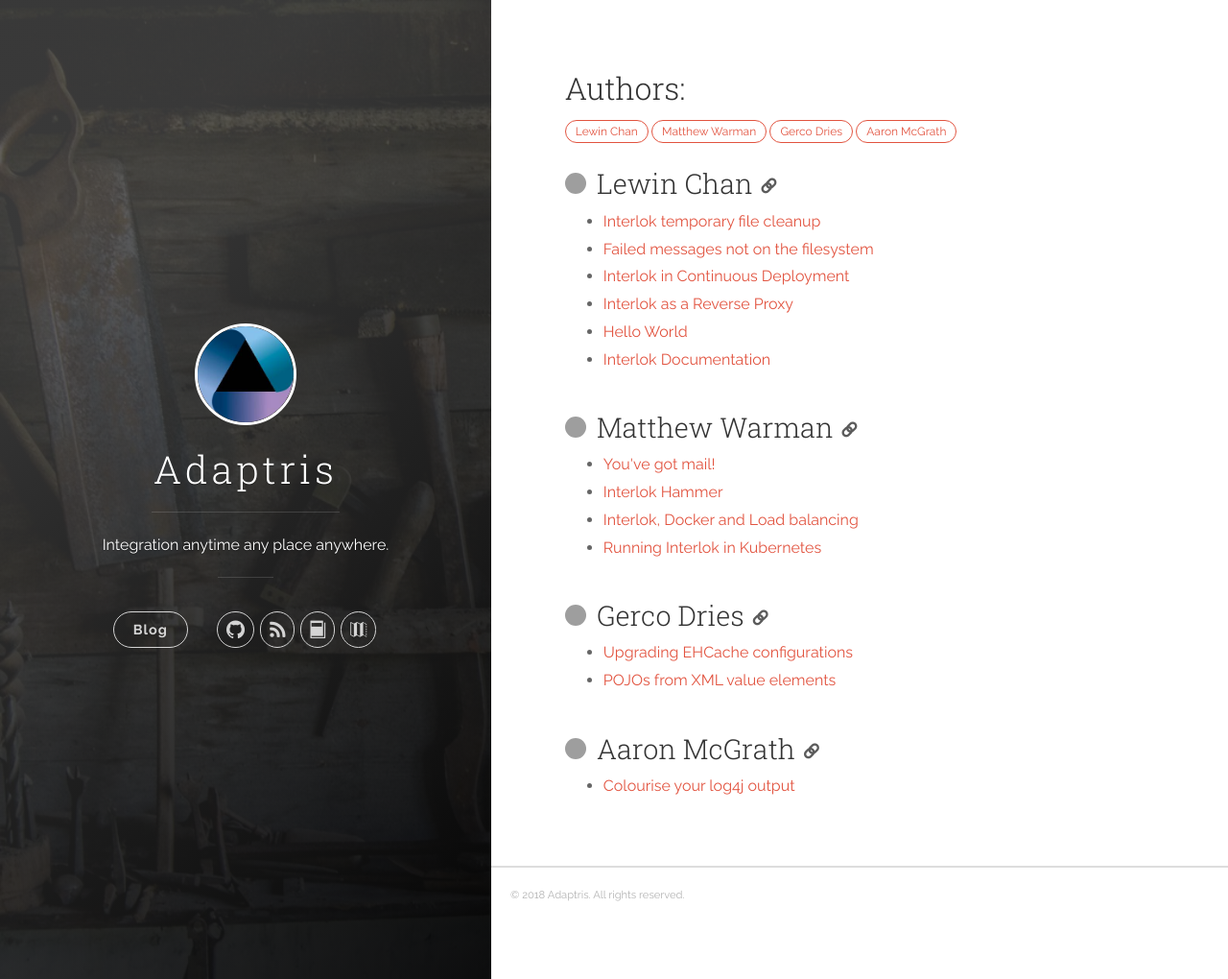
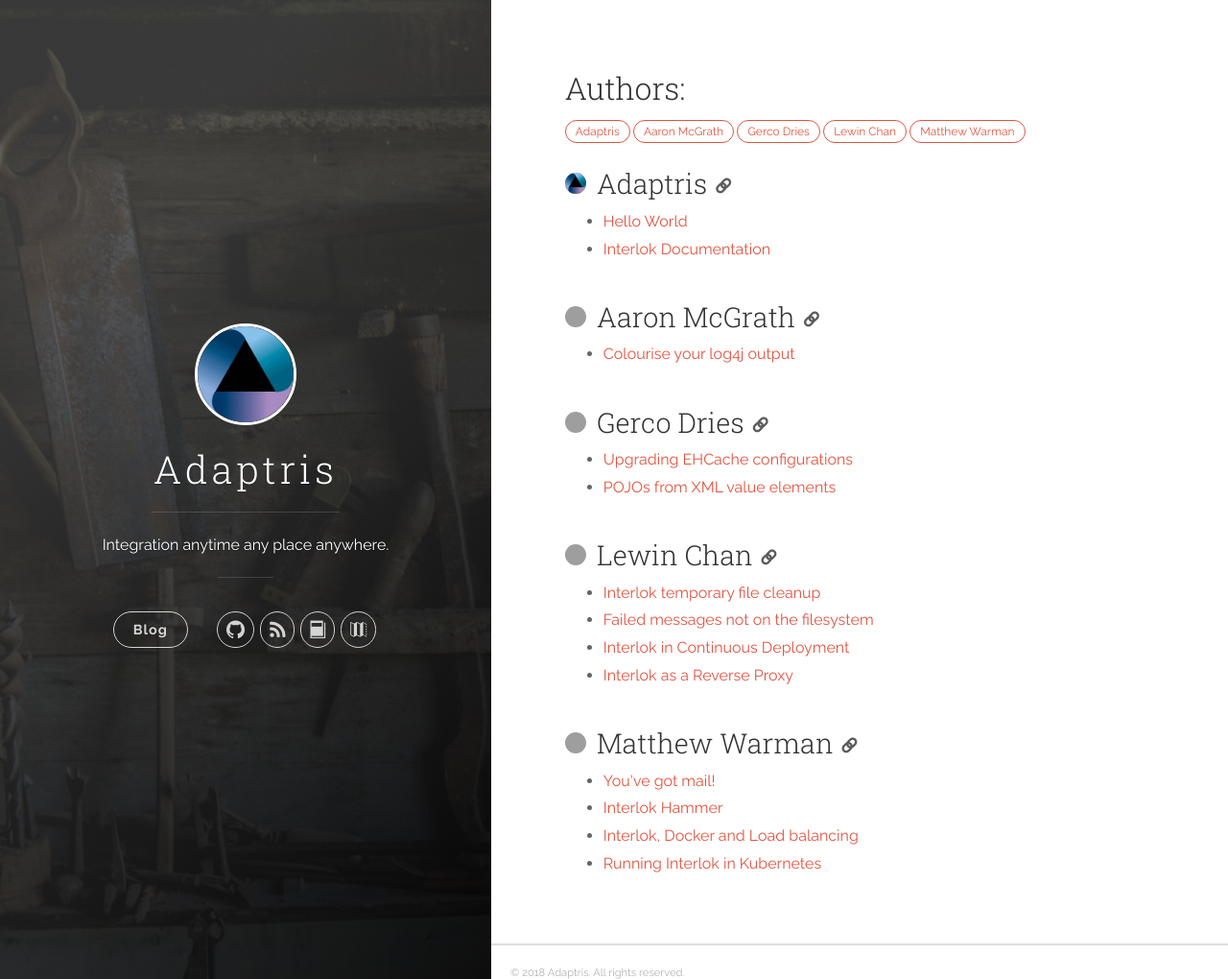
Before and after one commit to adaptris/adaptris.github.io, a Jekyll site: the page built from authors.md, in a window 1280 px wide and 1020 px high. Shown: the whole window at 96% size. Built offline with Jekyll 4.4.1, drawn with Linux system fonts in a browser that asks for light colours; nearby versions of some CDN libraries; grey boxes are pictures that could not be loaded.

Commit message:
Add adaptris as Author and reorder authors

```diff
--- a/_posts/2016-01-01-interlok-documentation.markdown
+++ b/_posts/2016-01-01-interlok-documentation.markdown
@@ -1,7 +1,7 @@
 ---
 title:  "Interlok Documentation"
 date:   2016-01-01 15:04:23
-author: quotidian-ennui
+author: adaptris
 categories: [adaptris, opensource, interlok]
 tags: [interlok]
 ---
--- a/_posts/2016-01-08-hello-world.markdown
+++ b/_posts/2016-01-08-hello-world.markdown
@@ -1,7 +1,7 @@
 ---
 title:  "Hello World"
 date:   2016-01-08 15:04:23
-author: quotidian-ennui
+author: adaptris
 categories: [adaptris, opensource]
 tags: [adaptris]
 ---
```
Also changed, not shown: _data/authors.yml (+15 -10 lines).
